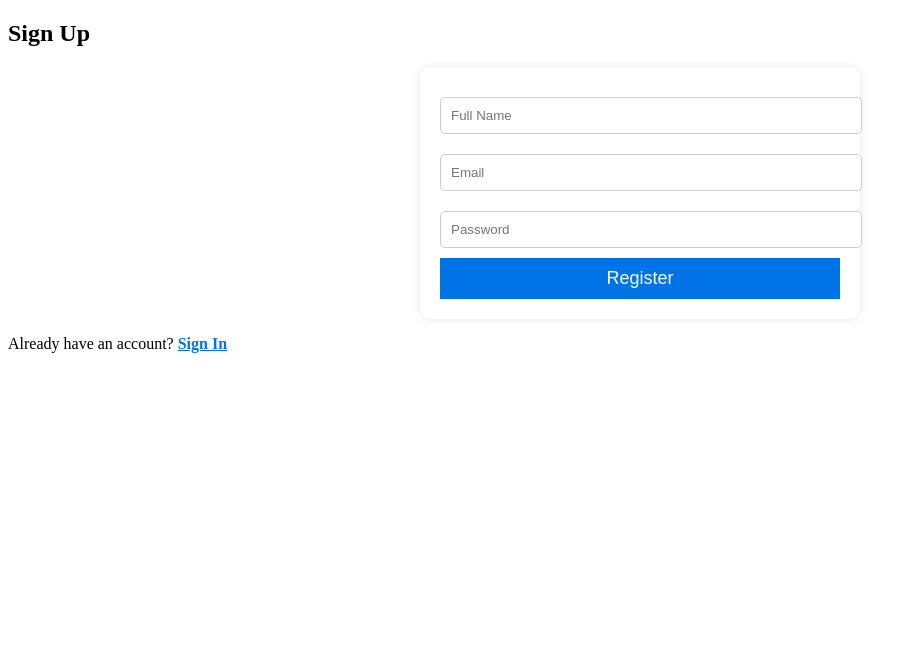
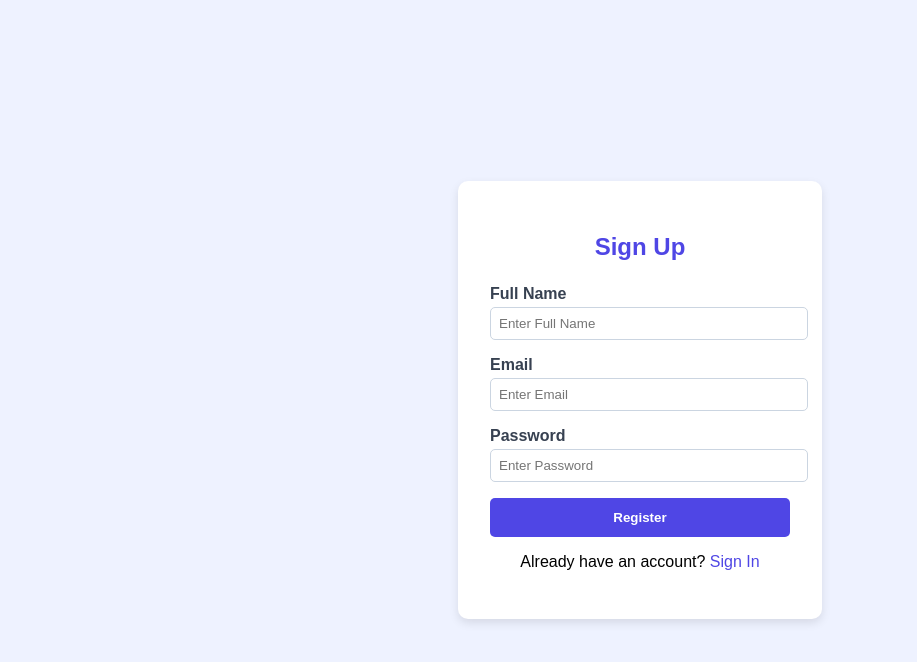
Before and after one commit to karthiksuru06/news-aggregator-, a plain HTML site: page sign-up.html in a window 1280 px wide. Shown: the whole page, without its empty margins (0-917 px from the left). Drawn offline with Linux system fonts and the light colour scheme.

```diff
--- /dev/null
+++ b/assets/css/index.css
@@ -0,0 +1,62 @@
+/* home.css */
+body {
+  margin: 0;
+  font-family: 'Segoe UI', Tahoma, Geneva, Verdana, sans-serif;
+  background: #f3f4f6;
+  color: #1f2937;
+}
+
+.main-wrapper {
+  max-width: 900px;
+  margin: 0 auto;
+  padding: 2rem;
+}
+
+.top-bar {
+  text-align: center;
+  background-color: #4f46e5;
+  color: white;
+  padding: 2rem 1rem;
+  border-radius: 12px;
+  box-shadow: 0 4px 10px rgba(0,0,0,0.1);
+  margin-bottom: 2rem;
+}
+
+.top-bar h1 {
+  margin: 0;
+  font-size: 2rem;
+}
+
+.dashboard {
+  display: grid;
+  grid-template-columns: repeat(auto-fit, minmax(250px, 1fr));
+  gap: 1.5rem;
+}
+
+.dashboard-card {
+  background: white;
+  border-radius: 10px;
+  padding: 1.5rem;
+  box-shadow: 0 4px 12px rgba(0,0,0,0.05);
+  cursor: pointer;
+  transition: transform 0.2s, box-shadow 0.3s;
+  text-align: center;
+}
+
+.dashboard-card h2 {
+  margin: 0 0 0.5rem;
+  color: #4f46e5;
+}
+
+.dashboard-card:hover {
+  transform: translateY(-5px);
+  box-shadow: 0 6px 15px rgba(0,0,0,0.1);
+}
+
+.logout {
+  background-color: #fee2e2;
+}
+
+.logout h2 {
+  color: #dc2626;
+}
--- a/assets/css/sign-in.css
+++ b/assets/css/sign-in.css
@@ -1,41 +1,76 @@
-/* Centered Form */
-form {
-    max-width: 400px;
-    margin: auto;
-    padding: 20px;
-    background-color: white;
-    border-radius: 10px;
-    box-shadow: 0px 0px 10px rgba(0, 0, 0, 0.1);
+/* sign-in.css */
+body {
+  font-family: Arial, sans-serif;
+  background: #eef2ff;
+  display: flex;
+  justify-content: center;
+  align-items: center;
+  height: 100vh;
+  margin: 0;
 }
 
-/* Form Inputs */
+.container {
+  background: white;
+  padding: 2rem;
+  border-radius: 10px;
+  box-shadow: 0 4px 10px rgba(0,0,0,0.1);
+  width: 300px;
+}
+
+h2 {
+  text-align: center;
+  color: #4f46e5;
+  margin-bottom: 1.5rem;
+}
+
+.form-group {
+  margin-bottom: 1rem;
+}
+
+label {
+  display: block;
+  margin-bottom: 0.25rem;
+  font-weight: bold;
+  color: #374151;
+}
+
 input {
   width: 100%;
-    padding: 10px;
-    margin: 10px 0;
-    border: 1px solid #ccc;
+  padding: 0.5rem;
+  border: 1px solid #cbd5e1;
   border-radius: 5px;
 }
 
-/* Buttons */
-button {
+input:focus {
+  border-color: #6366f1;
+  outline: none;
+}
+
+.btn {
   width: 100%;
-    padding: 10px;
-    background-color: #0073e6;
+  padding: 0.75rem;
+  background: #4f46e5;
   color: white;
   border: none;
-    font-size: 18px;
+  border-radius: 5px;
+  font-weight: bold;
   cursor: pointer;
 }
-button:hover {
-    background-color: #005bb5;
+
+.btn:hover {
+  background: #4338ca;
 }
 
-/* Links */
-p a {
-    color: #0073e6;
-    font-weight: bold;
+.signup-link {
+  text-align: center;
+  margin-top: 1rem;
 }
-p a:hover {
+
+.signup-link a {
+  color: #4f46e5;
+  text-decoration: none;
+}
+
+.signup-link a:hover {
   text-decoration: underline;
 }
--- a/sign-up.html
+++ b/sign-up.html
@@ -1,19 +1,60 @@
 <!DOCTYPE html>
 <html lang="en">
 <head>
-    <meta charset="UTF-8">
-    <meta name="viewport" content="width=device-width, initial-scale=1.0">
-    <title>Sign Up</title>
-    <link rel="stylesheet" href="assets/css/sign-in.css">
+  <meta charset="UTF-8" />
+  <meta name="viewport" content="width=device-width, initial-scale=1.0"/>
+  <title>Sign Up</title>
+  <link rel="stylesheet" href="assets/css/sign-in.css">
 </head>
 <body>
+  <div class="container">
     <h2>Sign Up</h2>
-    <form action="home.html" method="GET">
-        <input type="text" placeholder="Full Name" required>
-        <input type="email" placeholder="Email" required>
-        <input type="password" placeholder="Password" required>
-        <button type="submit">Register</button>
+
+    <form action="sign-in.html" method="GET" class="form">
+      <div class="form-group">
+        <label for="fullname">Full Name</label>
+        <input
+          type="text"
+          id="fullname"
+          name="fullname"
+          placeholder="Enter Full Name"
+          required
+        >
+      </div>
+
+      <div class="form-group">
+        <label for="email">Email</label>
+        <input
+          type="email"
+          id="email"
+          name="email"
+          placeholder="Enter Email"
+          required
+        >
+      </div>
+
+      <div class="form-group">
+        <label for="password">Password</label>
+        <input
+          type="password"
+          id="password"
+          name="password"
+          placeholder="Enter Password"
+          required
+        >
+      </div>
+
+      <button type="submit" class="btn">Register</button>
     </form>
-    <p>Already have an account? <a href="sign-in.html">Sign In</a></p>
+<form onsubmit="saveName()" action="sign-in.html" method="GET">
+
+    <p class="signup-link">Already have an account? <a href="sign-in.html">Sign In</a></p>
+  </div>
 </body>
 </html>
+<script>
+  function saveName() {
+    const name = document.getElementById("fullname").value;
+    localStorage.setItem("username", name);
+  }
+</script>
```
Also changed, not shown: assets/css/home.css (deleted, +0 -31 lines), home.html (deleted, +0 -24 lines), index.html (+34 -6 lines), sign-in.html (+36 -9 lines), videos.html (deleted, +0 -16 lines). Lines whose indentation alone changed are shown as unchanged.
